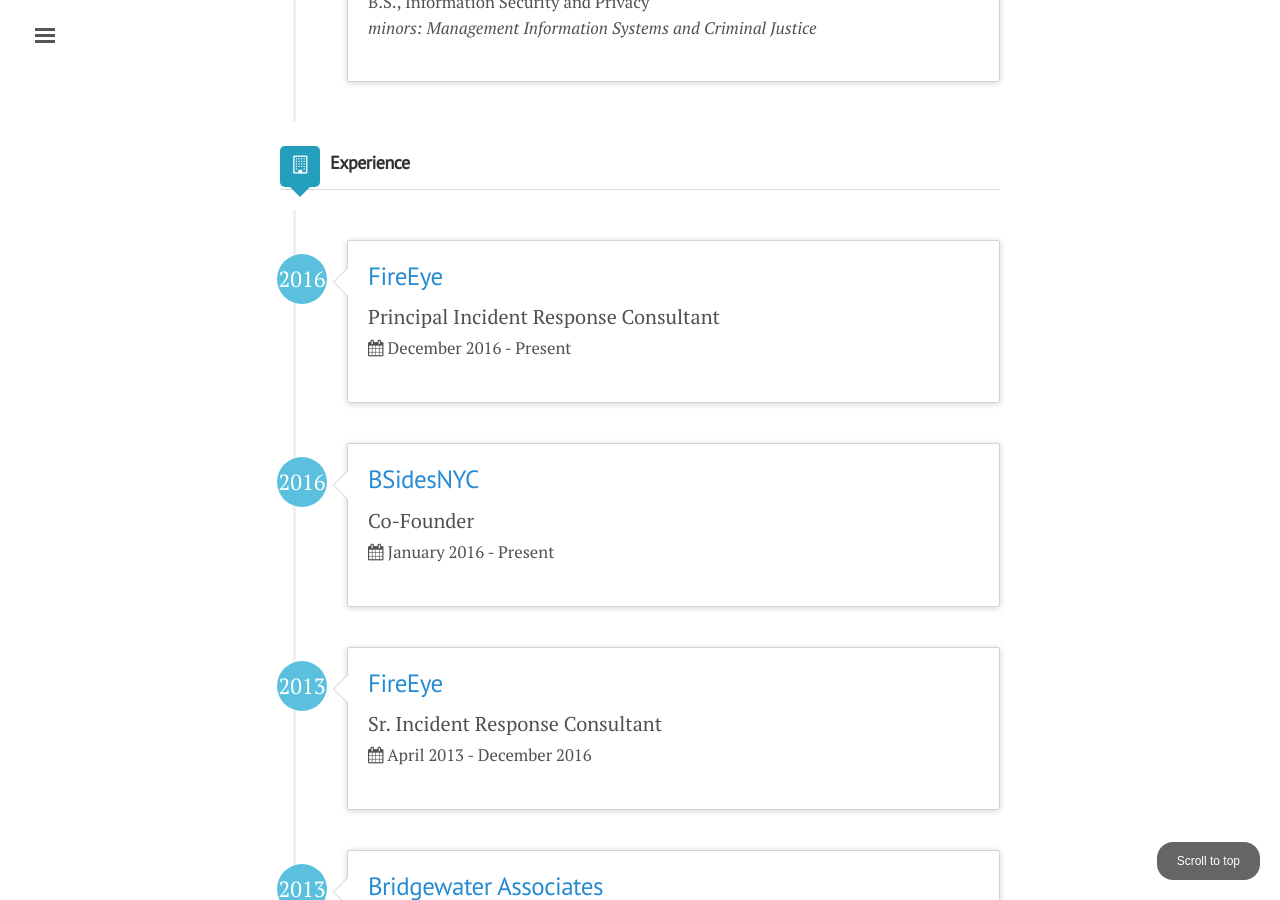
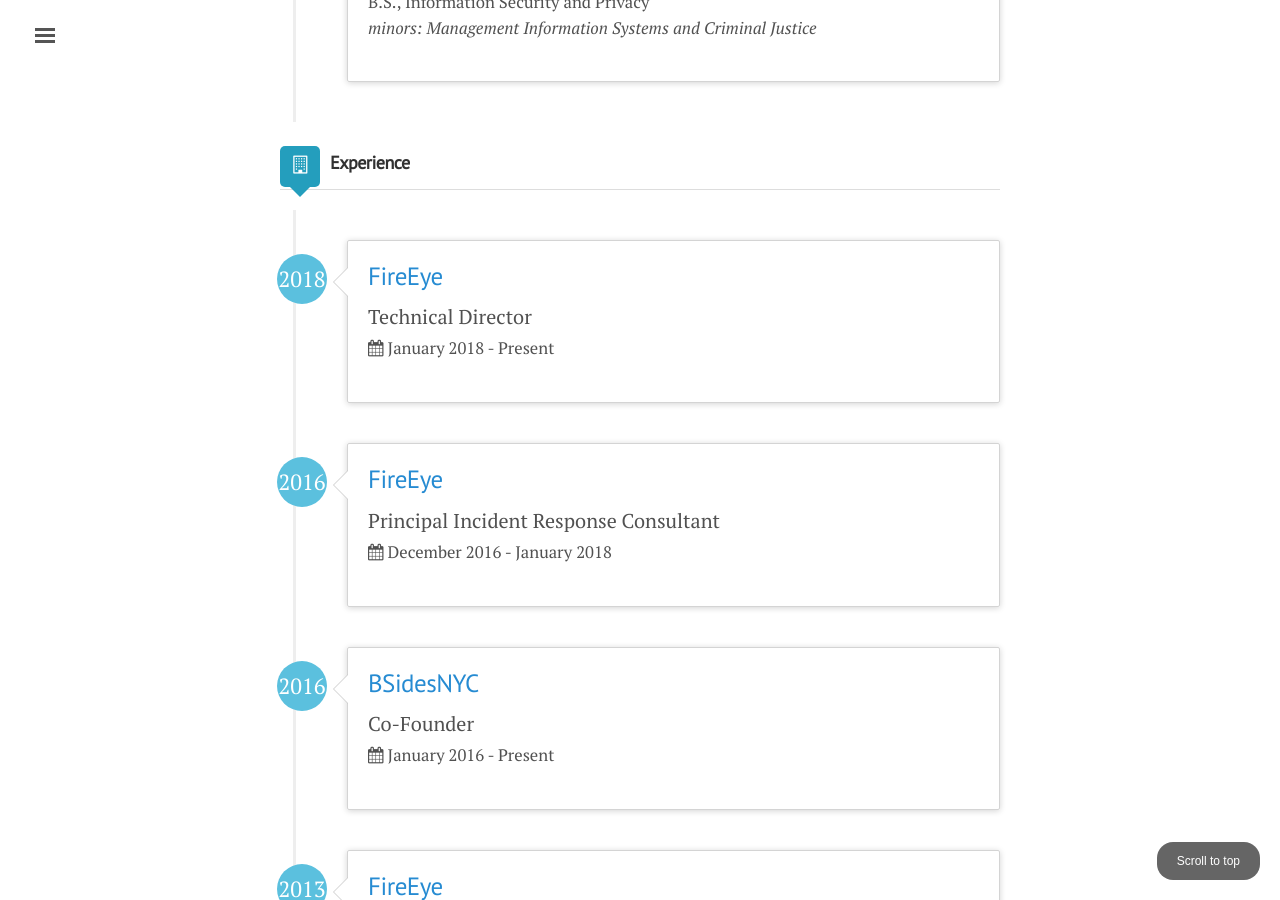
Before and after one commit to hiddenillusion/hiddenillusion.github.io, a Jekyll site: the page built from resume/resume.md, in a window 1280 px wide and 900 px high, scrolled down 924 px. Built offline with Jekyll 4.4.1, drawn with Linux system fonts in a browser that asks for light colours; nearby versions of some CDN libraries; comment, search, counter and statistics services are not loaded.

Commit message:
:beers: bumping title on resume

```diff
--- a/resume/resume.md
+++ b/resume/resume.md
@@ -68,7 +68,13 @@ employment:
       url: https://www.fireeye.com
       position: Principal Incident Response Consultant
       started: 2016
-      duration: December 2016 - Present
+      duration: December 2016 - January 2018
+    - work8:
+      company: FireEye
+      url: https://www.fireeye.com
+      position: Technical Director
+      started: 2018
+      duration: January 2018 - Present
 
 presentations:
     - presentation1:
```
